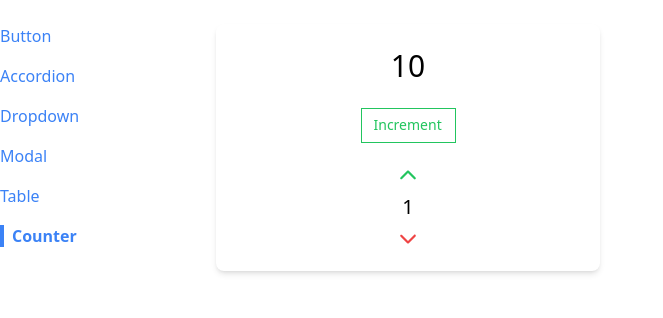
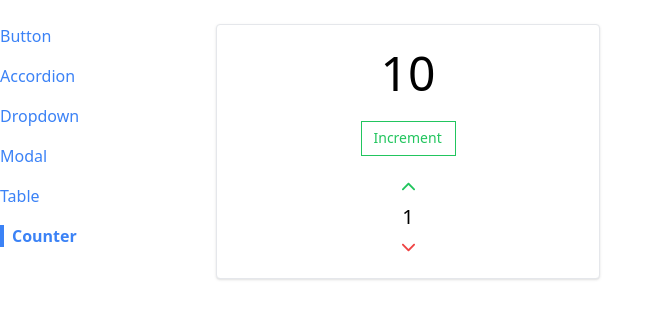
Before and after one commit to miguelkubrusly/components-showcase-app, a React (Create React App) app: page /counter in a window 1280 px wide. Shown: the top 318 px of the page, without its empty margins (0-663 px from the left). Built offline with nearby package versions, Linux system fonts and the light colour scheme.

Commit message:
feat(counter): add panel + styling to counter one

```diff
--- a/src/components/Counter.tsx
+++ b/src/components/Counter.tsx
@@ -1,6 +1,7 @@
 import { FaChevronUp, FaChevronDown } from "react-icons/fa6";
 import useCounter from "../hooks/use-counter";
 import Button from "./Button";
+import Panel from "./Panel";
 
 function Counter() {
   const { count, incrementCount, currentIncrement, adjustIncrement } =
@@ -38,13 +39,13 @@ function Counter() {
     );
 
   return (
-    <div className="max-w-sm w-full bg-white shadow-md rounded-lg p-6 flex flex-col items-center space-y-6">
-      <span className={`font-sans text text-3xl`}>{count}</span>
+    <Panel className="max-w-sm p-6 flex flex-col items-center space-y-6">
+      <span className={`font-sans text text-5xl`}>{count}</span>
       {dynamicButton}
-      <div className="flex flex-col items-center space-y-2">
+      <div className="flex flex-col flex-shrink items-center space-y-2">
         <FaChevronUp
           className="cursor-pointer text-green-500 hover:text-green-800"
-          size={18}
+          size={15}
           onClick={() => adjustIncrement(1)}
           aria-label="Increase increment"
           title="Increase increment"
@@ -52,13 +53,13 @@ function Counter() {
         <span className={`font-sans text-xl`}>{currentIncrement}</span>
         <FaChevronDown
           className="cursor-pointer text-red-500 hover:text-red-800"
-          size={18}
+          size={15}
           onClick={() => adjustIncrement(-1)}
           aria-label="Decrease increment"
           title="Decrease increment"
         />
       </div>
-    </div>
+    </Panel>
   );
 }
 
```
